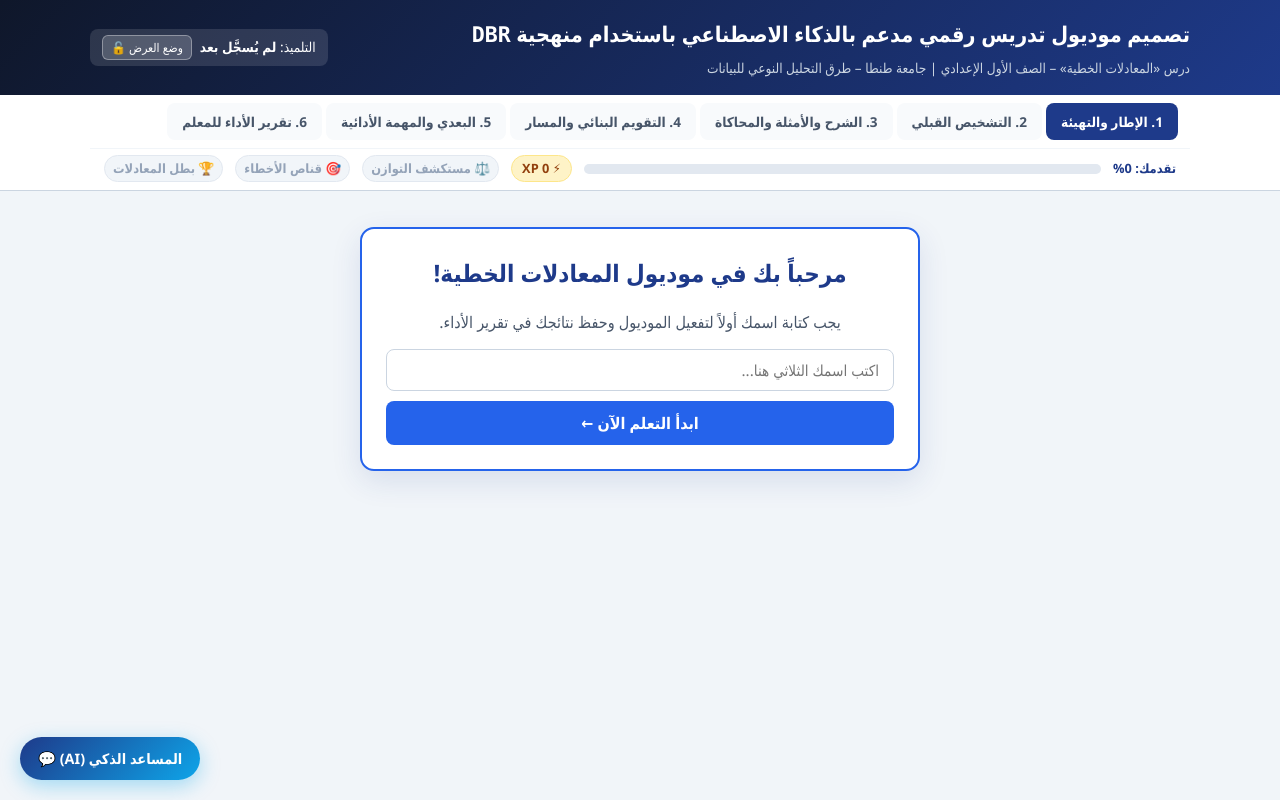
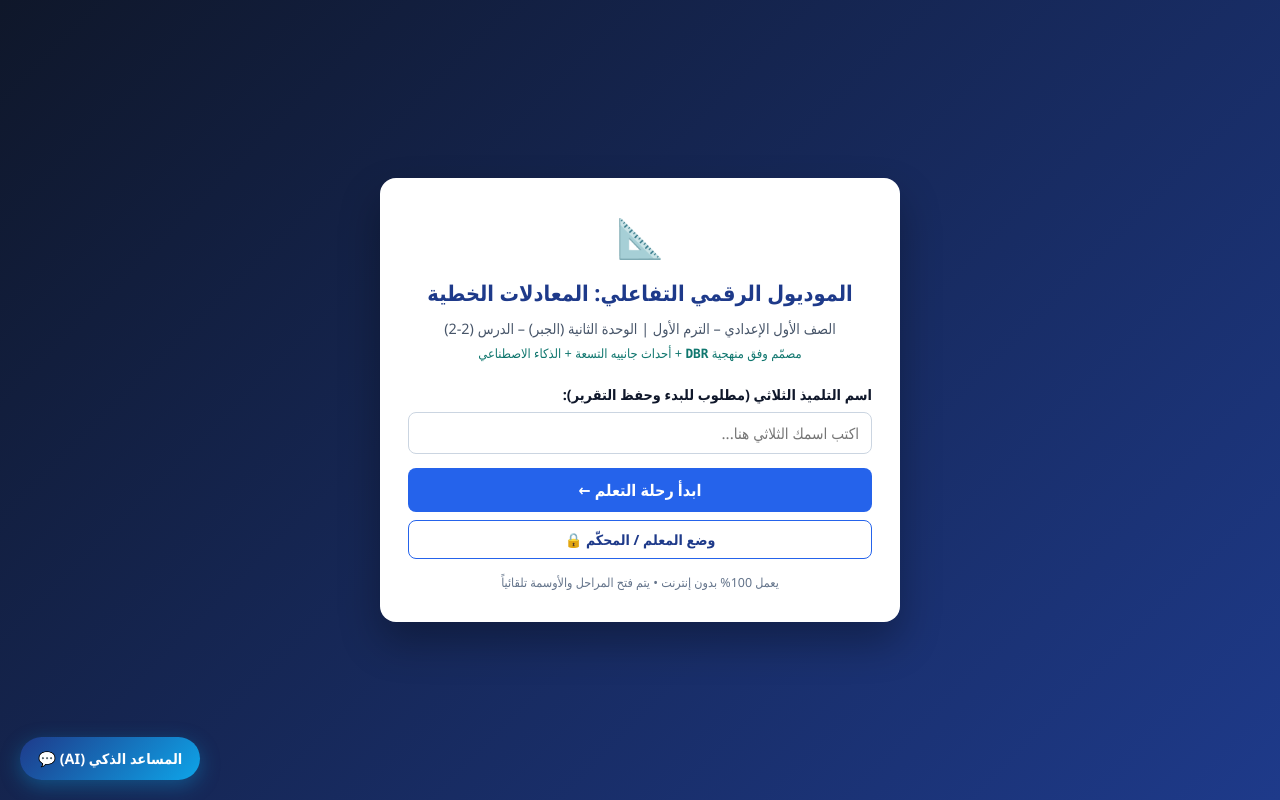
Before and after one commit to rashedman/linear-equations-dbr, a plain HTML site: page ar/index.html in a window 1280 px wide. Drawn offline with Linux system fonts and the light colour scheme.

Commit message:
Add files via upload

```diff
--- a/ar/index.html
+++ b/ar/index.html
@@ -490,6 +490,31 @@
 </head>
 <body>
 
+<div id="toastBar" class="toast-bar"></div>
+
+<!-- Mandatory Student Gate -->
+<div id="welcomeGate" style="min-height:100vh; display:flex; align-items:center; justify-content:center; padding:20px; background:linear-gradient(135deg,#0f172a 0%,#1e3a8a 100%);">
+  <div style="background:#fff; border-radius:16px; max-width:520px; width:100%; padding:28px; box-shadow:0 20px 40px rgba(0,0,0,0.3); text-align:center;">
+    <div style="font-size:2.4rem; margin-bottom:6px;">📐</div>
+    <h1 style="margin:0 0 6px 0; font-size:1.35rem; color:#1e3a8a;">الموديول الرقمي التفاعلي: المعادلات الخطية</h1>
+    <p style="margin:0 0 18px 0; color:#475569; font-size:0.9rem;">
+      الصف الأول الإعدادي – الترم الأول | الوحدة الثانية (الجبر) – الدرس (2-2)<br>
+      <span style="font-size:0.8rem; color:#0f766e;">مصمّم وفق منهجية <span class="ltr">DBR</span> + أحداث جانييه التسعة + الذكاء الاصطناعي</span>
+    </p>
+    <div style="text-align:right; margin-bottom:14px;">
+      <label for="studentName" style="font-weight:700; font-size:0.9rem; display:block; margin-bottom:6px;">اسم التلميذ الثلاثي (مطلوب للبدء وحفظ التقرير):</label>
+      <input type="text" id="studentName" placeholder="اكتب اسمك الثلاثي هنا..." style="width:100%; padding:10px 12px; border:1.5px solid #cbd5e1; border-radius:8px; font-family:inherit; font-size:0.95rem;" onkeydown="if(event.key==='Enter') startModule()">
+      <div id="gateErr" style="color:#b91c1c; font-size:0.82rem; font-weight:700; margin-top:6px; display:none;">من فضلك اكتب اسمك أولاً للبدء في الموديول.</div>
+    </div>
+    <button class="btn" style="width:100%; padding:11px; font-size:1rem;" onclick="startModule()">ابدأ رحلة التعلم ←</button>
+    <button type="button" class="btn btn-outline" style="width:100%; padding:9px; font-size:0.88rem; margin-top:8px;" onclick="unlockAllForTeacher()">وضع المعلم / المحكّم 🔒</button>
+    <div style="margin-top:14px; font-size:0.78rem; color:#64748b;">
+      يعمل 100% بدون إنترنت • يتم فتح المراحل والأوسمة تلقائياً
+    </div>
+  </div>
+</div>
+
+<div id="mainApp" style="display:none;">
 <header>
   <div class="header-inner">
     <div class="header-title">
@@ -502,7 +527,6 @@
     </div>
   </div>
 </header>
-<div id="toastBar" class="toast-bar"></div>
 
 <div class="nav-wrap">
   <div class="nav-tabs">
@@ -523,16 +547,7 @@
   </div>
 </div>
 
-<!-- Mandatory Student Gate -->
-<div id="welcomeGate" style="max-width:560px; margin:36px auto; padding:24px; background:#fff; border:2px solid #2563eb; border-radius:14px; box-shadow:0 10px 30px rgba(30,58,138,0.12); text-align:center;">
-  <h2 style="margin:0 0 8px 0; color:#1e3a8a;">مرحباً بك في موديول المعادلات الخطية!</h2>
-  <p style="color:#475569; margin-bottom:14px;">يجب كتابة اسمك أولاً لتفعيل الموديول وحفظ نتائجك في تقرير الأداء.</p>
-  <input type="text" id="studentName" placeholder="اكتب اسمك الثلاثي هنا..." style="width:100%; padding:10px 14px; border:1px solid #cbd5e1; border-radius:8px; font-family:inherit; font-size:0.95rem; margin-bottom:10px;">
-  <div id="gateErr" style="color:#dc2626; font-size:0.85rem; margin-bottom:8px; display:none;">من فضلك اكتب اسمك أولاً للبدء!</div>
-  <button class="btn" style="width:100%; padding:11px; font-size:1rem;" onclick="startModule()">ابدأ التعلم الآن ←</button>
-</div>
-
-<main id="mainApp" style="display:none;">
+<main>
 
   <!-- TAB 1: Hook & Framework (Gagne 1 & 2) -->
   <section id="tab1" class="section active">
@@ -907,6 +922,7 @@
   </section>
 
 </main>
+</div>
 
 <!-- Floating AI Assistant (Element 7) -->
 <button class="ai-fab" onclick="toggleAI()">المساعد الذكي (AI) 💬</button>
@@ -1706,9 +1722,14 @@ function getReportSummaryText() {
   const pre = state.preScore !== null ? `${state.preScore}/8` : "-";
   const form = state.formScore !== null ? `${state.formScore}/4` : "-";
   const post = state.postScore !== null ? `${state.postScore}/8` : "-";
+  const gain = (state.preScore !== null && state.postScore !== null) ? (state.postScore - state.preScore >= 0 ? `+${state.postScore - state.preScore}` : `${state.postScore - state.preScore}`) : "-";
   const track = currentTrack === 'enrich' ? 'E' : (currentTrack === 'remedial' ? 'R' : '-');
   const errs = Object.entries(state.errors).filter(([,v]) => v > 0).map(([k,v]) => `${k}:${v}`).join(",") || "0";
-  return `N:${name}|PRE:${pre}|FRM:${form}|T:${track}|PST:${post}|ERR:${errs}|XP:${xp}`;
+  const perrs = Object.entries(state.postErrors || {}).filter(([,v]) => v > 0).map(([k,v]) => `${k}:${v}`).join(",") || "0";
+  const bdgCount = ['bdgScale','bdgSniper','bdgChamp'].filter(id => document.getElementById(id)?.classList.contains('earned')).length;
+  const perfDone = done.perf ? 1 : 0;
+  const refDone = done.reflect ? 1 : 0;
+  return `N:${name}|PRE:${pre}|FRM:${form}|T:${track}|PST:${post}|GAIN:${gain}|ERR:${errs}|PERR:${perrs}|AI:${state.aiCount || 0}|PERF:${perfDone}|REF:${refDone}|BDG:${bdgCount}/3|XP:${xp}`;
 }
 
 function copyReportText() {
```
